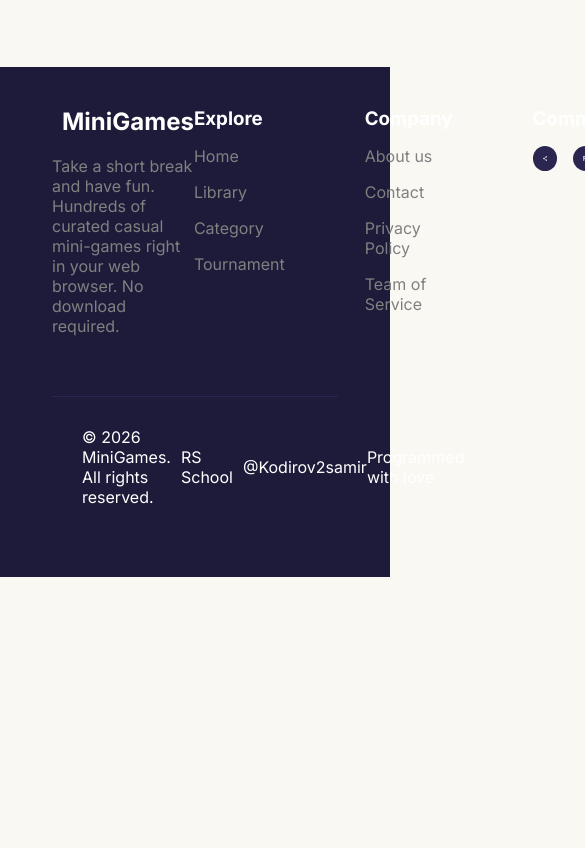
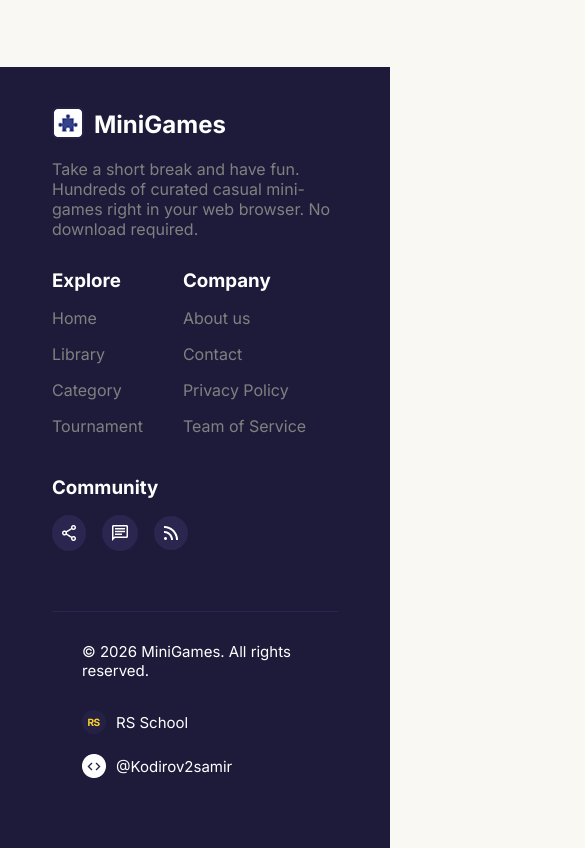
Before and after one commit to Kodirov2samir/MiniGame1, a website built with Vite: page index.html in a window 390 px wide. Shown: the part 1801-2649 px from the top of the page, 585 px wide, since content can reach past the window. Before the commit the page ends 2378 px from the top, so only its background shows below. Built offline with nearby package versions, Linux system fonts and the light colour scheme.

Commit message:
feat: mobile site footer

```diff
--- a/src/components/footer/Footer.scss
+++ b/src/components/footer/Footer.scss
@@ -1,11 +1,10 @@
 @use '../../styles/tokens' as t;
 @use '../../styles/breakpoints' as b;
 
-@mixin flex-center($justify: center, $align: center, $wrap: nowrap) {
+@mixin flex-center($justify: center, $align: center) {
   display: flex;
   align-items: $align;
   justify-content: $justify;
-  flex-wrap: $wrap;
 }
 
 .site-footer {
@@ -15,6 +14,14 @@
 
   .footer-top-wrap {
     @include flex-center(space-between, flex-start);
+    @include b.tablet {
+      flex-direction: column;
+      gap: 30px;
+    }
+    @include b.mobile {
+      flex-direction: column;
+      gap: 30px;
+    }
 
     .site-logo-container {
       @include flex-center(center, flex-start);
@@ -35,6 +42,16 @@
     .footer-lists-wrap {
       @include flex-center(center, flex-start);
       gap: 80px;
+      @media only screen and (max-width: 1100px) {
+        & {
+          gap: 40px;
+        }
+      }
+      @include b.mobile {
+        flex-wrap: wrap;
+
+        @include flex-center(flex-start);
+      }
 
       .footer-list-wrap {
         @include flex-center(center, flex-start);
@@ -70,9 +87,29 @@
     margin-top: 60px;
     padding: 30px;
     border-top: 1px solid t.$color-bg-footer-low;
+
+    @media only screen and (max-width: 988px) {
+      & {
+        font-size: 12px;
+      }
+    }
+    @include b.mobile {
+      flex-direction: column;
+      gap: 30px;
+      align-items: flex-start;
+      font-size: 15px;
+    }
     span {
       @include flex-center();
       gap: 10px;
     }
+    .mobile-visible {
+      display: contents;
+      @include b.mobile {
+        @include flex-center(flex-start);
+        gap: 20px;
+        flex-wrap: wrap;
+      }
+    }
   }
 }
--- a/src/components/footer/Footer.ts
+++ b/src/components/footer/Footer.ts
@@ -54,17 +54,20 @@ export function footer(): string {
       <p>
       © 2026 MiniGames. All rights reserved.
     </p>
-    <span>
+    <div class="mobile-visible">
+      <span>
       <a href=""><img src="${rsShoolsLogo}" alt="rs school logo"></a>
       <p>
       RS School
     </p>
     </span>
     <span>
-      <a href=""><img src="${devLogo}" alt="developer logo"></a>
+      <a href="">
+        <img src="${devLogo}" alt="developer logo">
+      </a>
       <p>@Kodirov2samir</p>
     </span>
-    <p>Programmed with love</p>
+    </div>
     </div>
       </div>
     </footer>
```
